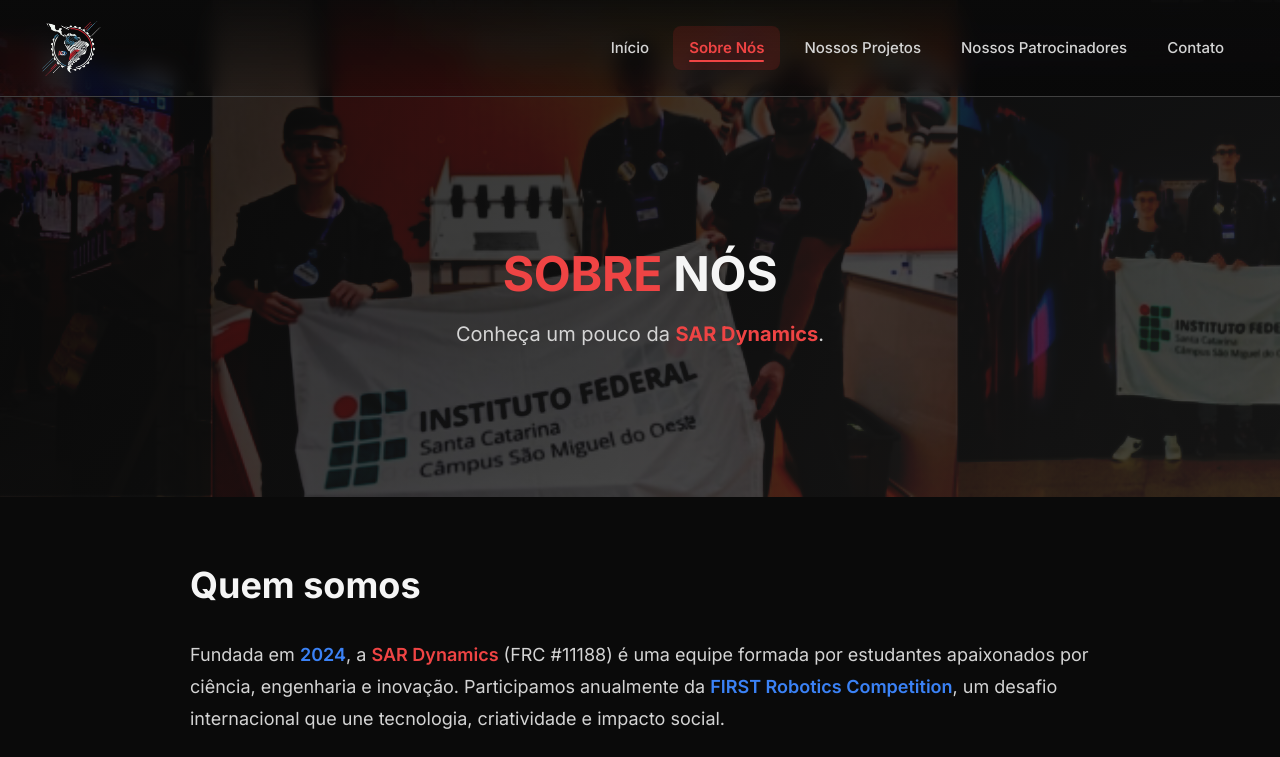
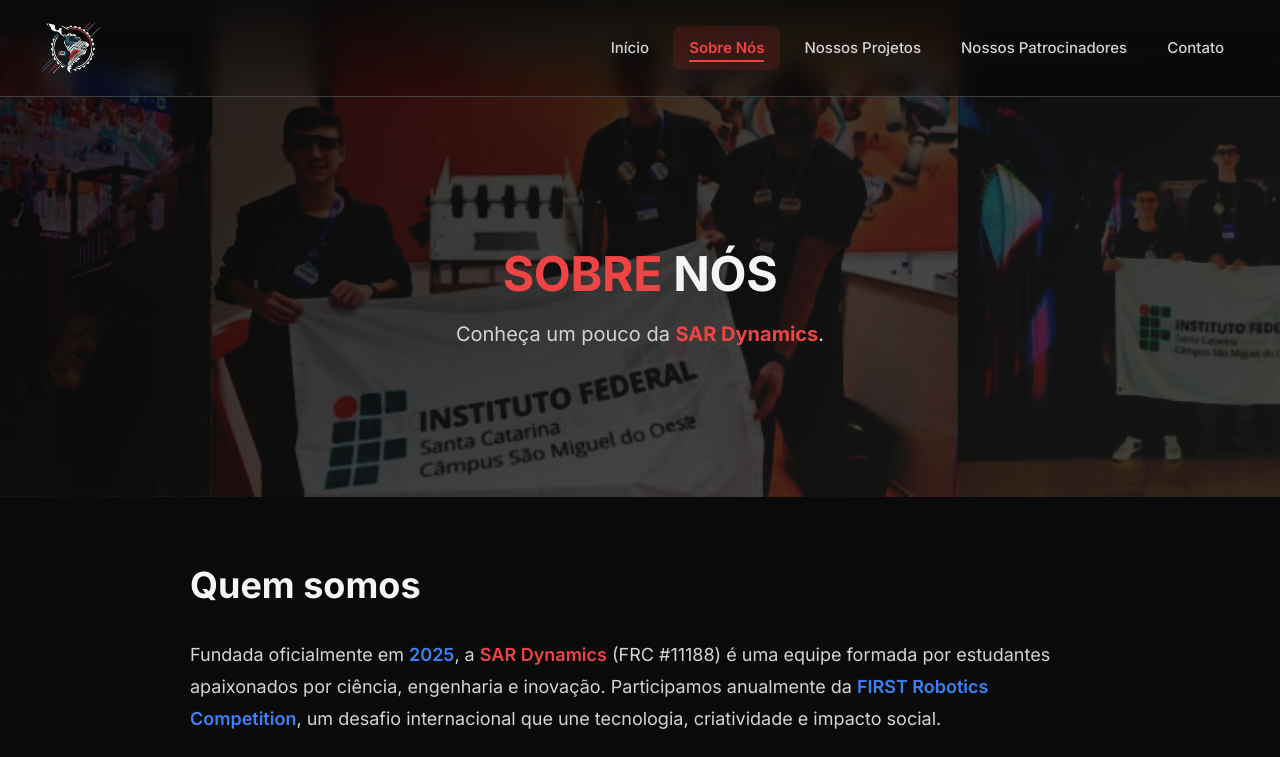
Before and after one commit to Gabrielassis134/FRC-11188-Site, a plain HTML site: page sobre.html in a window 1280 px wide. Shown: the top 757 px of the page. Drawn offline with Linux system fonts and the light colour scheme.

Commit message:
Mudei a data de fundação

```diff
--- a/sobre.html
+++ b/sobre.html
@@ -63,7 +63,7 @@
          <h1>Quem somos</h1>
 
          <p>
-            Fundada em <em>2024</em>, a
+            Fundada oficialmente em <em>2025</em>, a
             <span class="accent2">SAR Dynamics</span> (FRC #11188) é uma equipe formada por
             estudantes apaixonados por ciência, engenharia e inovação.
             Participamos anualmente da
```
